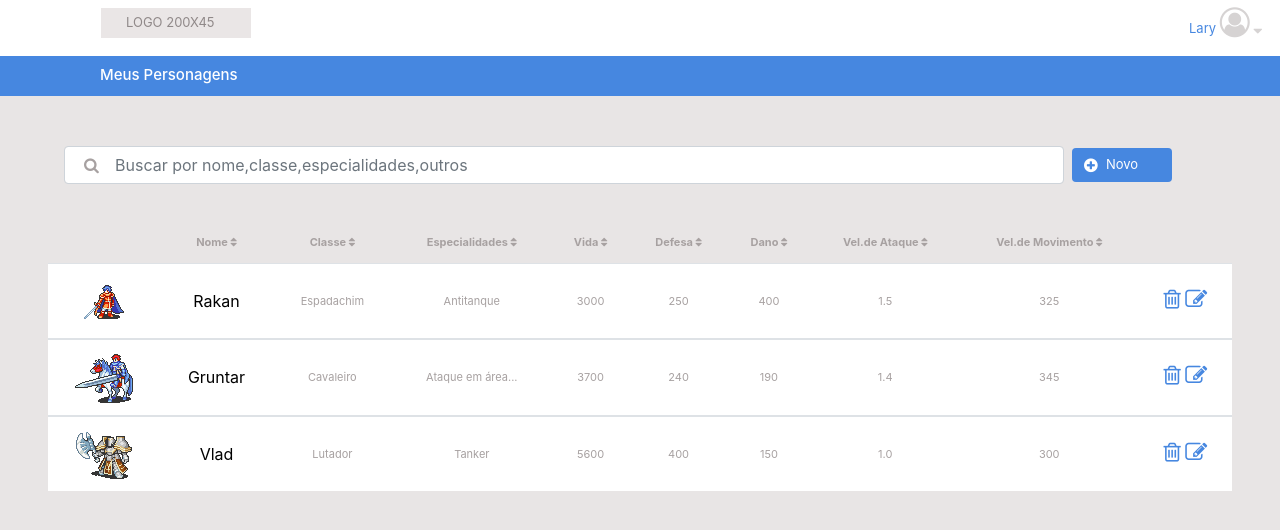
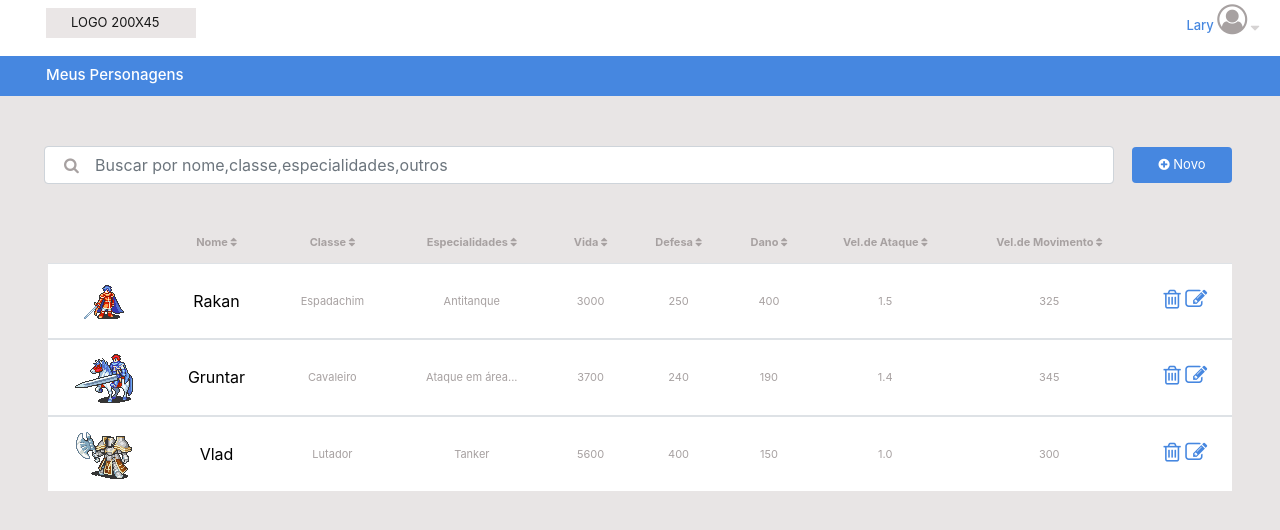
Before and after one commit to mangerona92/herois-nw, a plain HTML site: page index.html in a window 1280 px wide. Drawn offline with nearby package versions, Linux system fonts and the light colour scheme.

Commit message:
correcao de erros, estudo

```diff
--- a/css/css-listherois.css
+++ b/css/css-listherois.css
@@ -1,22 +1,20 @@
 .navbar{
     background-color: transparent !important;
+    margin-left: -20px;
 }
 .bg-logo{
     background-color: #eae6e6;
     width: 150px;
 }
-.bg-light{
-    color: red;
-
-}
 .navbar-brand{
-    color:rgba(134, 126, 126, 0.9) !important;
+    color:rgba(134, 126, 126, 0.9);
     font-size: 13px;
     padding-left: 25px;
+    margin-left: 50px;
 }
 .margin-span{
     position: fixed;
-    margin-left: 85%;
+    margin-left: 93%;
     color: #4687e0;
     font-size: 13px;
 }
@@ -37,7 +35,7 @@
 .font-menu-div{
     font-size: 15px;
     color: white;
-    padding-left: 100px;
+    padding-left: 46px;
     padding-top: 10px;
 }
 .back-fundo{
@@ -64,9 +62,8 @@
 }
 .form-inline .form-control {
     display: inline-block;
-    width: auto;
     vertical-align: middle;
-    width: 1000px;
+    width: 1070px;
     padding-left: 50px;
 }
 .search-edit{
@@ -76,15 +73,24 @@
 }
 .fa-plus-circle{
     color: white;
-    position: absolute;
-    margin-left: 1020px;
+}
+.fa-user-circle-o{
+    font-size: 30px;
+    color: #a7a1a1;
+}
+.fa-user{
+    font-size: 20px;
+    color: #a7a1a1;
 }
 .btn{
     color: white;
     font-size: 13px;
     width: 100px;
+    height: 36px;
     background-color: #4687e0;
     border-color: transparent;
+    position: fixed;
+    margin-left: 85%;
 }
 
 .font-color-inf-herois{
--- a/index.html
+++ b/index.html
@@ -13,20 +13,14 @@
 </head>
 
 <body>
-        <div class="container">
-            <div class="row">
-                <div class="col-md-12 col-sm-12">
     <div>
         <nav class="navbar navbar-light bg-light">
             <a class="navbar-brand bg-logo" href="#">LOGO 200X45</a>
-                            <span class="margin-span">Lary
-                            <i class="fa fa-user-circle-o font-icon" aria-hidden="true"></i>
+            <h4 class="margin-span">Lary
+            <i class="fa fa-user-circle-o" aria-hidden="true"></i>
             <i class="fa fa-sort-desc font-icon2" aria-hidden="true"></i>
-                            </span>
+            </h4>
         </nav>
-                    </div>
-                </div>
-            </div>
     </div>
         <div class="bg-divisao">
             <h3 class="font-menu-div">Meus Personagens</h3>
@@ -39,8 +33,7 @@
                             <form class="form-inline">
                                 <i class="fa fa-search search-edit" aria-hidden="true"></i>
                                 <input class="form-control mr-sm-2"  type="search"  placeholder="Buscar por nome,classe,especialidades,outros" aria-label="Search">
-                                <button class="btn btn-outline-success my-2 my-sm-0" type="submit">Novo</button>
-                                <i class="fa fa-plus-circle" aria-hidden="true"></i>
+                                <button class="btn btn-outline-success my-2 my-sm-0" type="submit"><i class="fa fa-plus-circle" aria-hidden="true"></i> Novo</button>
                             </form>
                         </nav>
                     </div>
```
Also changed, not shown: registro.html (+8 -14 lines). Lines whose indentation alone changed are shown as unchanged.
